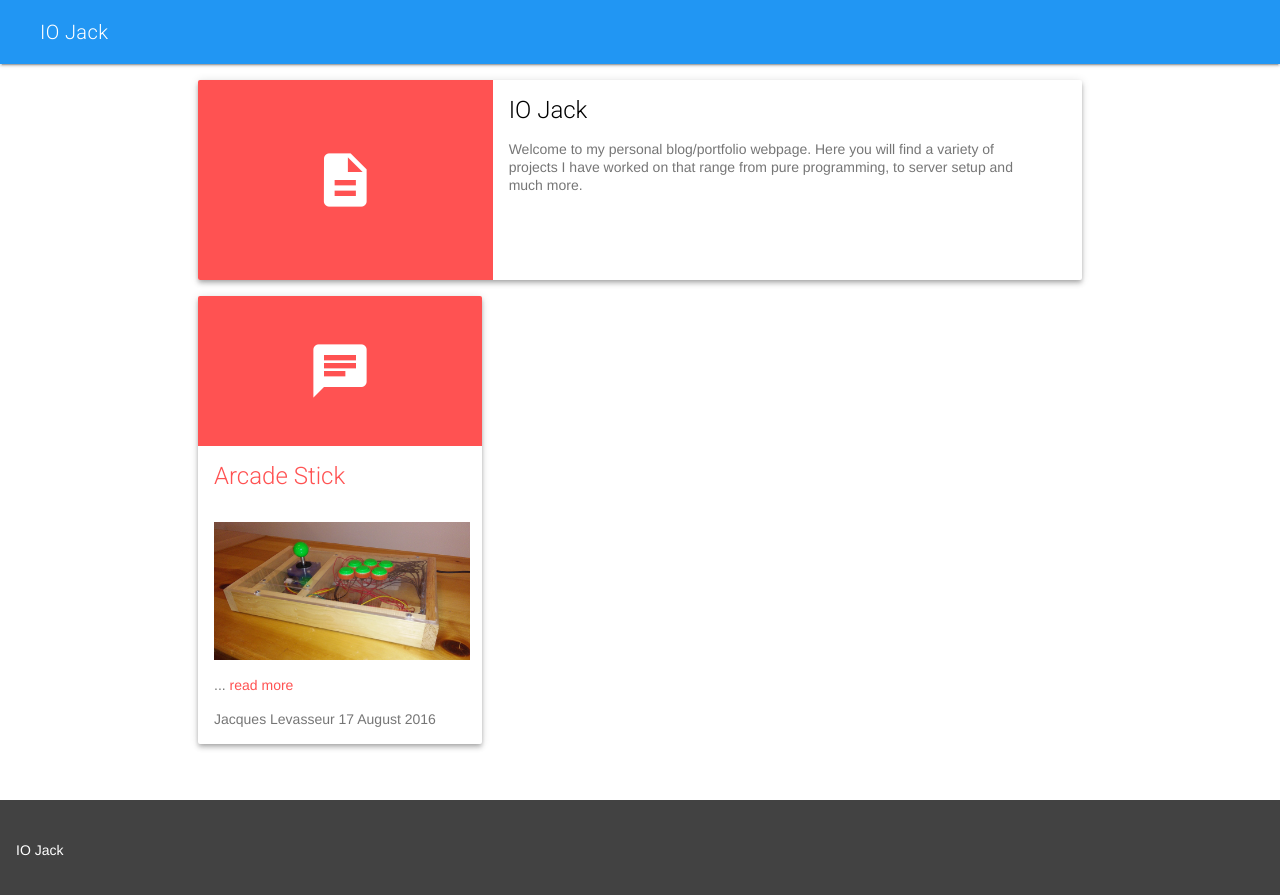
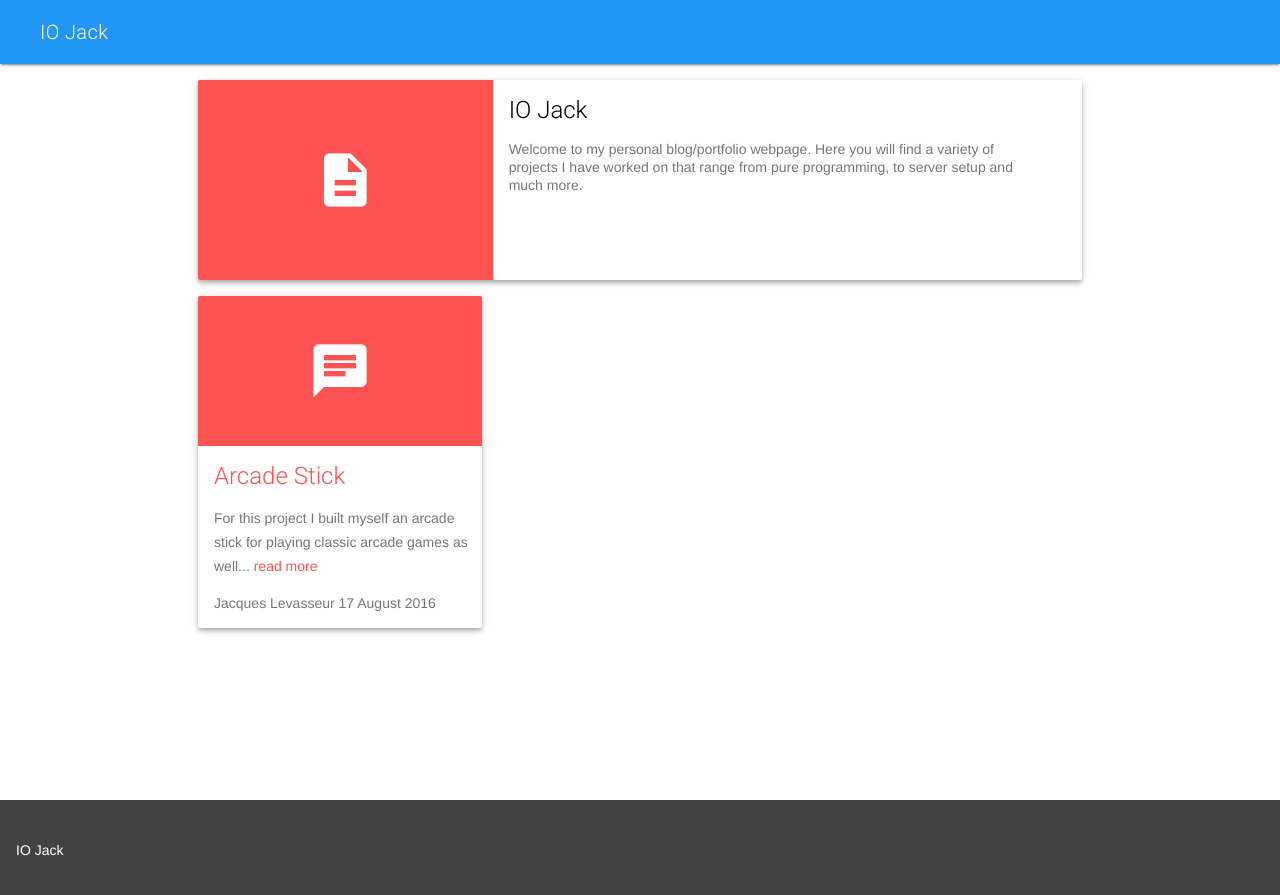
Before and after one commit to FrostByte-Dev/frostbyte-dev.github.io, a Jekyll site: the page built from index.html, in a window 1280 px wide. Shown: the top 895 px of the page. Built offline with Jekyll 4.4.1, drawn with Linux system fonts in a browser that asks for light colours; nearby versions of some CDN libraries; some of the changed lines change nothing that is shown.

Commit message:
Changed the excerpt to use a predefined description.

```diff
--- a/_posts/2016-08-17-Arcade-Stick.md
+++ b/_posts/2016-08-17-Arcade-Stick.md
@@ -3,6 +3,7 @@ layout: post
 title: Arcade Stick
 author: Jacques Levasseur
 date: 2016-08-17
+description: For this project I built myself an arcade stick for playing classic arcade games as well
 ---
 
 ![Arcade Stick]({{ site.url }}/assets/images/arcadestick.jpg)
--- a/index.html
+++ b/index.html
@@ -37,7 +37,7 @@ description: Welcome to my personal blog/portfolio webpage. Here you will find a
 		</div>
 
 		<div class="mdl-card__supporting-text">
-			<p>{{ post.excerpt }}... <a href="{{ post.url }}"> read more</a></p>
+			<p>{{ post.description }}... <a href="{{ post.url }}"> read more</a></p>
 			<span>
 				{{ post.author }}
 				<time class="post-date" datetime="{{ post.date | date: "%Y-%m-%d"}}">{{ post.date | date_to_long_string }}</time>
```
